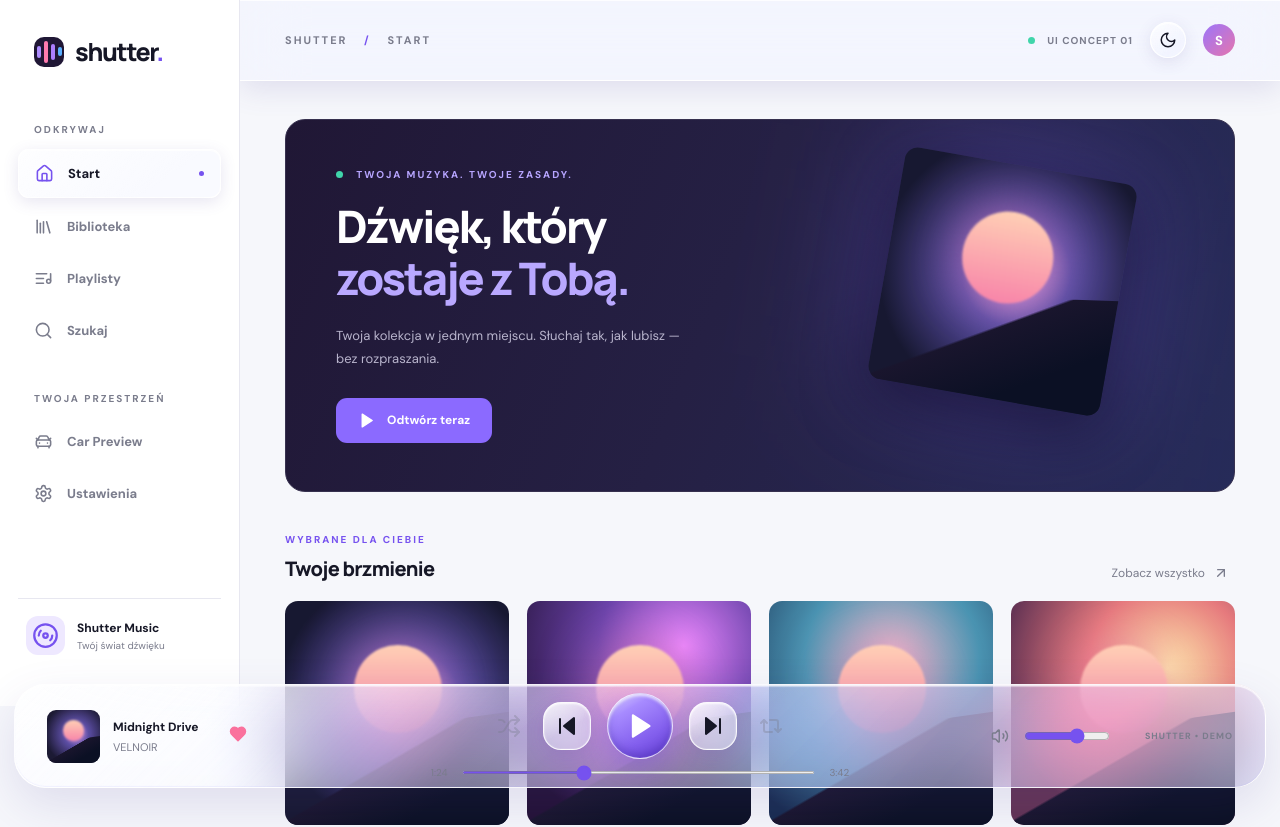
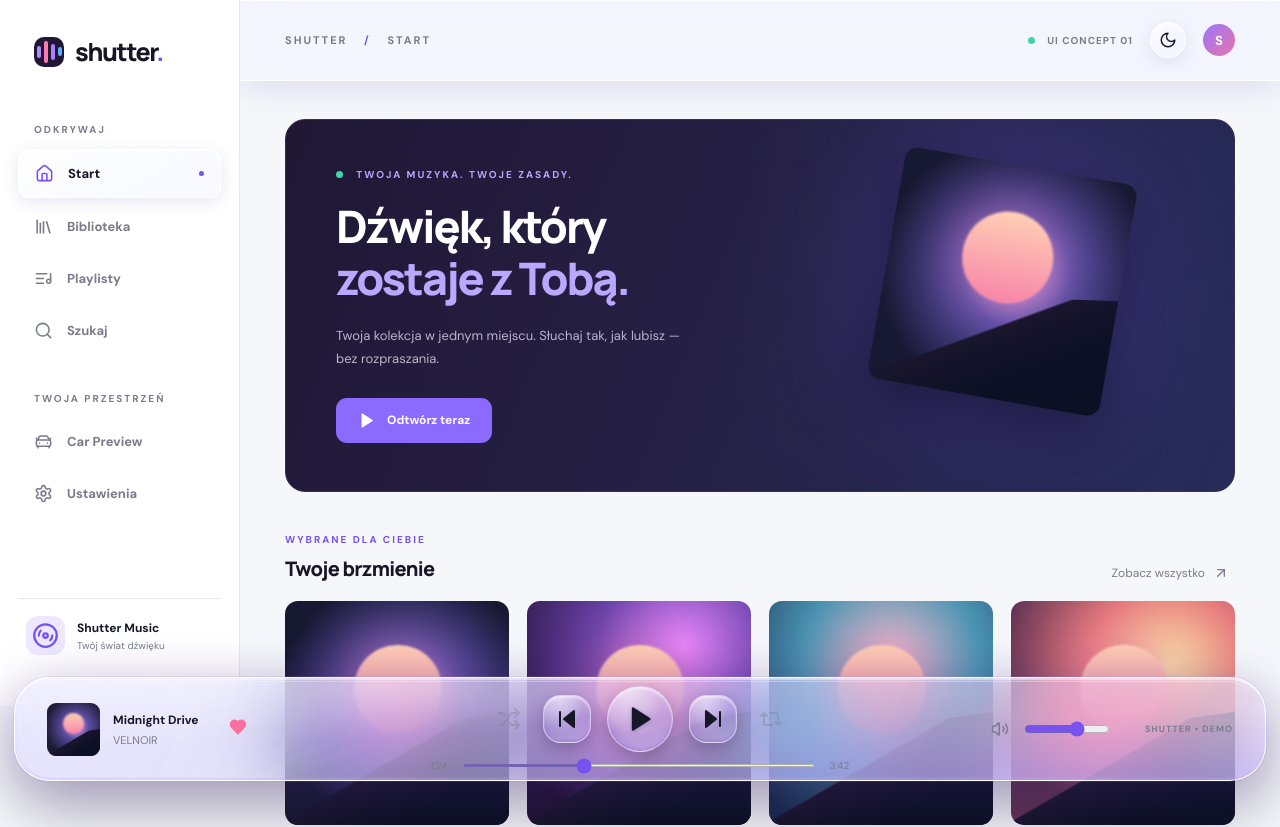
Before and after one commit to trciesielski/Shutter, a React (Vite) app: page / in a window 1280 px wide. Shown: the top 827 px of the page. Built offline with nearby package versions, Linux system fonts and the light colour scheme.

Commit message:
feat(ui): make glass controls unmistakable with layered optical highlights

```diff
--- a/src/style.css
+++ b/src/style.css
@@ -146,3 +146,69 @@
 @supports not (backdrop-filter:blur(1px)){
  .player-bar,.topbar{background:var(--surface)}
 }
+
+/* GLASS 03 — visibly floating optical material, mobile first */
+:root[data-theme=dark]{--glass3-ink:rgba(12,11,36,.46);--glass3-border:rgba(229,224,255,.67)}
+:root[data-theme=light]{--glass3-ink:rgba(237,237,255,.48);--glass3-border:rgba(255,255,255,.96)}
+.player-bar{
+  bottom:calc(19px + env(safe-area-inset-bottom,0px))!important;
+  background:
+    radial-gradient(ellipse at 10% 0%,rgba(255,255,255,.31),transparent 45%),
+    radial-gradient(ellipse at 83% 130%,rgba(166,133,255,.48),transparent 53%),
+    linear-gradient(115deg,rgba(189,177,255,.24),rgba(51,47,117,.08) 48%,rgba(212,194,255,.2)),
+    var(--glass3-ink)!important;
+  border:1.5px solid var(--glass3-border)!important;
+  border-radius:36px!important;
+  -webkit-backdrop-filter:blur(42px) saturate(240%)!important;
+  backdrop-filter:blur(42px) saturate(240%)!important;
+  box-shadow:
+    inset 0 2px 1px rgba(255,255,255,.52),
+    inset 0 -2px 2px rgba(187,165,255,.3),
+    inset 3px 0 8px rgba(255,255,255,.12),
+    0 0 0 1px rgba(152,124,255,.16),
+    0 12px 60px rgba(123,80,246,.20),
+    0 24px 65px rgba(0,0,0,.33)!important;
+}
+.player-bar:after{
+ content:"";position:absolute;inset:3px;
+ pointer-events:none;border-radius:inherit;
+ border-top:1px solid rgba(255,255,255,.33);
+ background:linear-gradient(155deg,rgba(255,255,255,.12),transparent 35%);
+ z-index:0;
+}
+.player-controls{isolation:isolate}
+.player-controls button:not(:disabled){
+ position:relative;
+ background:
+ radial-gradient(ellipse at 34% 5%,rgba(255,255,255,.48),transparent 57%),
+ linear-gradient(165deg,rgba(232,221,255,.34),rgba(104,85,178,.14) 55%,rgba(234,226,255,.16))!important;
+ border:1.5px solid rgba(236,225,255,.64)!important;
+ color:var(--text)!important;
+ box-shadow:inset 0 2px 2px rgba(255,255,255,.5),inset 0 -2px 3px rgba(134,109,208,.35),0 5px 17px rgba(0,0,0,.24)!important;
+ -webkit-backdrop-filter:blur(24px) saturate(190%)!important;
+ backdrop-filter:blur(24px) saturate(190%)!important;
+}
+.player-controls .play-button{
+ background:
+  radial-gradient(circle at 30% 15%,rgba(255,255,255,.92),transparent 35%),
+  radial-gradient(circle at 77% 92%,rgba(81,46,191,.78),transparent 50%),
+  linear-gradient(140deg,rgba(224,208,255,.95),rgba(146,107,253,.84) 57%,rgba(99,65,215,.90))!important;
+ border:2px solid rgba(253,248,255,.87)!important;
+ color:#fff!important;
+ box-shadow:inset 0 3px 4px rgba(255,255,255,.74),inset 0 -6px 11px rgba(66,42,155,.41),0 0 22px rgba(164,130,255,.43),0 10px 30px rgba(103,66,240,.35)!important;
+}
+.player-controls .play-button svg{filter:drop-shadow(0 1px 2px rgba(40,22,100,.3))}
+@media(max-width:800px){
+ .app-shell{padding-bottom:calc(155px + env(safe-area-inset-bottom,0px))}
+ .player-bar{left:12px!important;right:12px!important;height:114px!important;padding:0 15px!important}
+ .player-controls button:not(:disabled){height:55px!important;width:54px!important;border-radius:22px!important}
+ .player-controls .play-button{height:77px!important;width:77px!important;border-radius:50%!important}
+}
+@media(max-width:510px){
+ .player-bar{left:8px!important;right:8px!important;height:108px!important;padding:0 10px!important;gap:5px!important}
+ .player-controls{gap:7px!important}
+ .player-controls button:not(:disabled){height:48px!important;width:46px!important;border-radius:19px!important}
+ .player-controls .play-button{height:73px!important;width:73px!important;border-radius:50%!important}
+ .player-song-meta{max-width:calc(100vw - 279px)}
+}
+@media(prefers-reduced-transparency:reduce){.player-bar{background:var(--surface)!important}}
```
